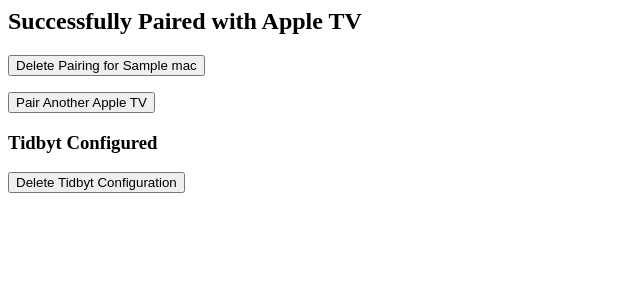
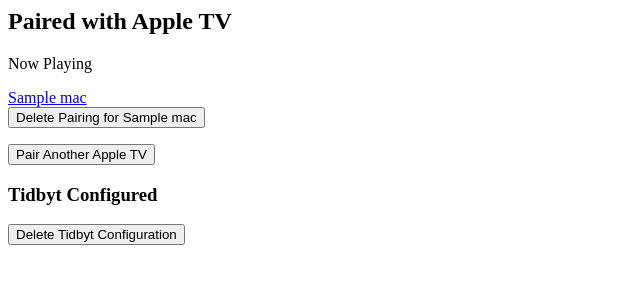
Before and after one commit to tjmehta/apple-tv-now-playing-server, a Python web app: template templates/pair_exists.html in a window 1280 px wide. Shown: the top 300 px of the page, without its empty margins (0-640 px from the left). Run offline with Jinja, Linux system fonts and the light colour scheme; the template is opened without the code that fills it: most values are stand-ins (such as "Sample title", 1, 10 or a date in 2020).

Commit message:
patch: fix issues with pairing management

```diff
--- a/app.py
+++ b/app.py
@@ -158,7 +158,7 @@
     # loop through each id and get each tidbyt config
     for tidbyt_device_id in tidbyt_device_ids:
         tidbyt_config = storage.tidbyt_configs.get(tidbyt_device_id)
-        if tidbyt_config.appletv_mac == mac:
+        if "appletv_mac" in tidbyt_config and tidbyt_config["appletv_mac"] == mac:
             return await render_template("pair_exists.html", mac=mac, tidbyt_device_id=tidbyt_device_id)
 
     return await render_template("pair_exists.html", mac=mac)
--- a/templates/index.html
+++ b/templates/index.html
@@ -37,7 +37,7 @@
       <h2>Existing Pairings</h2>
       <ul>
         {% for mac in paired_atv_macs %}
-          <li><a href="/playing?mac={{ mac }}&width=22&height=22">{{ mac }}</a></li>
+          <li><a href="/pair_exists?mac={{ mac }}">{{ mac }}</a></li>
         {% endfor %}
       </ul>
     </form>
--- a/templates/pair_exists.html
+++ b/templates/pair_exists.html
@@ -1,6 +1,8 @@
 <html>
   <body>
-    <h2>Successfully Paired with Apple TV</h2>
+    <h2>Paired with Apple TV</h2>
+    <p>Now Playing</p>
+    <a href="/playing?mac={{mac}}&width=22&height=22">{{ mac }}</a>
     <form action="/delete_pair">
       <button>Delete Pairing for {{mac}}</button><br/>
       <input name="mac" type="hidden" value="{{mac}}">
```
